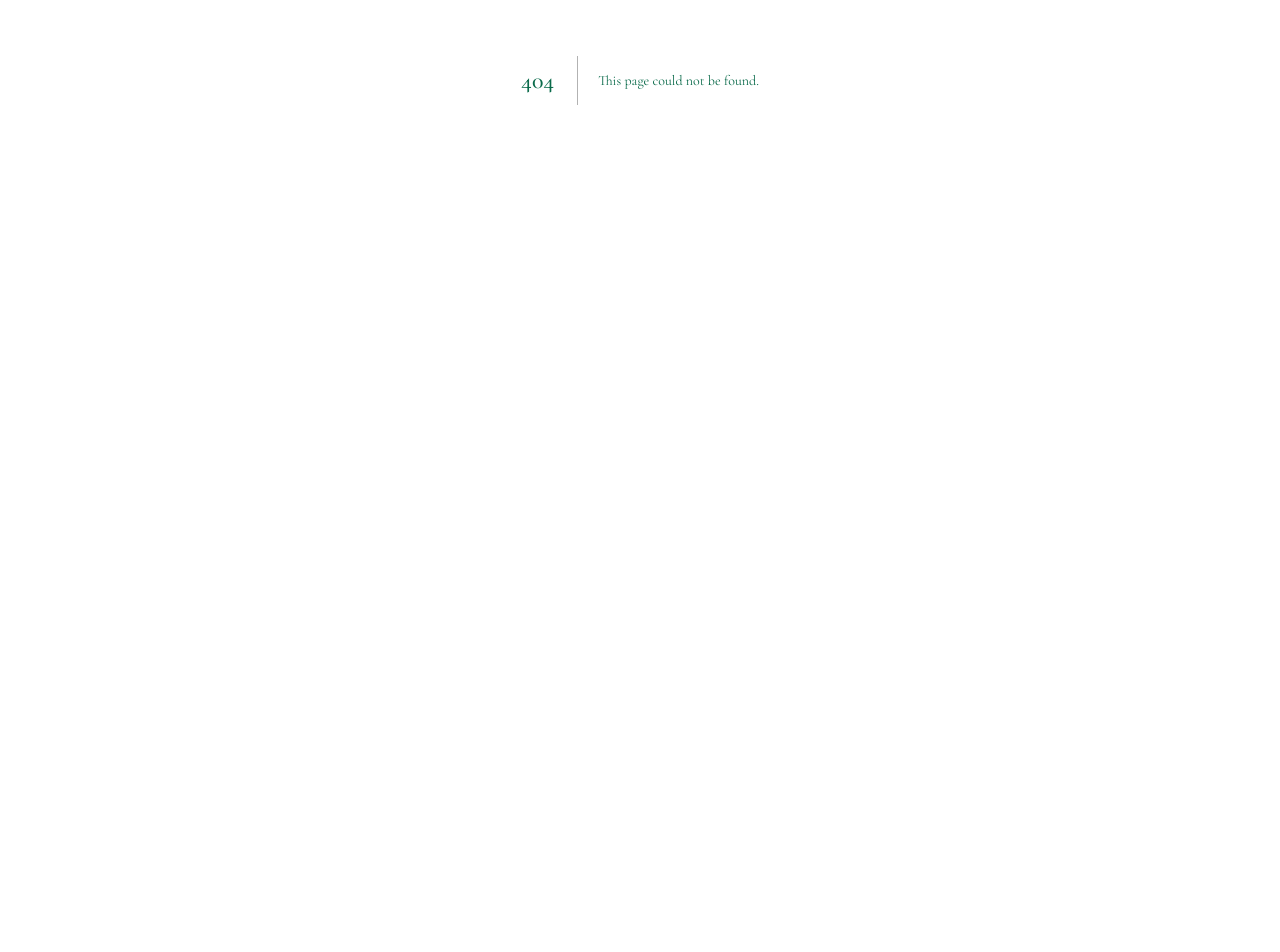
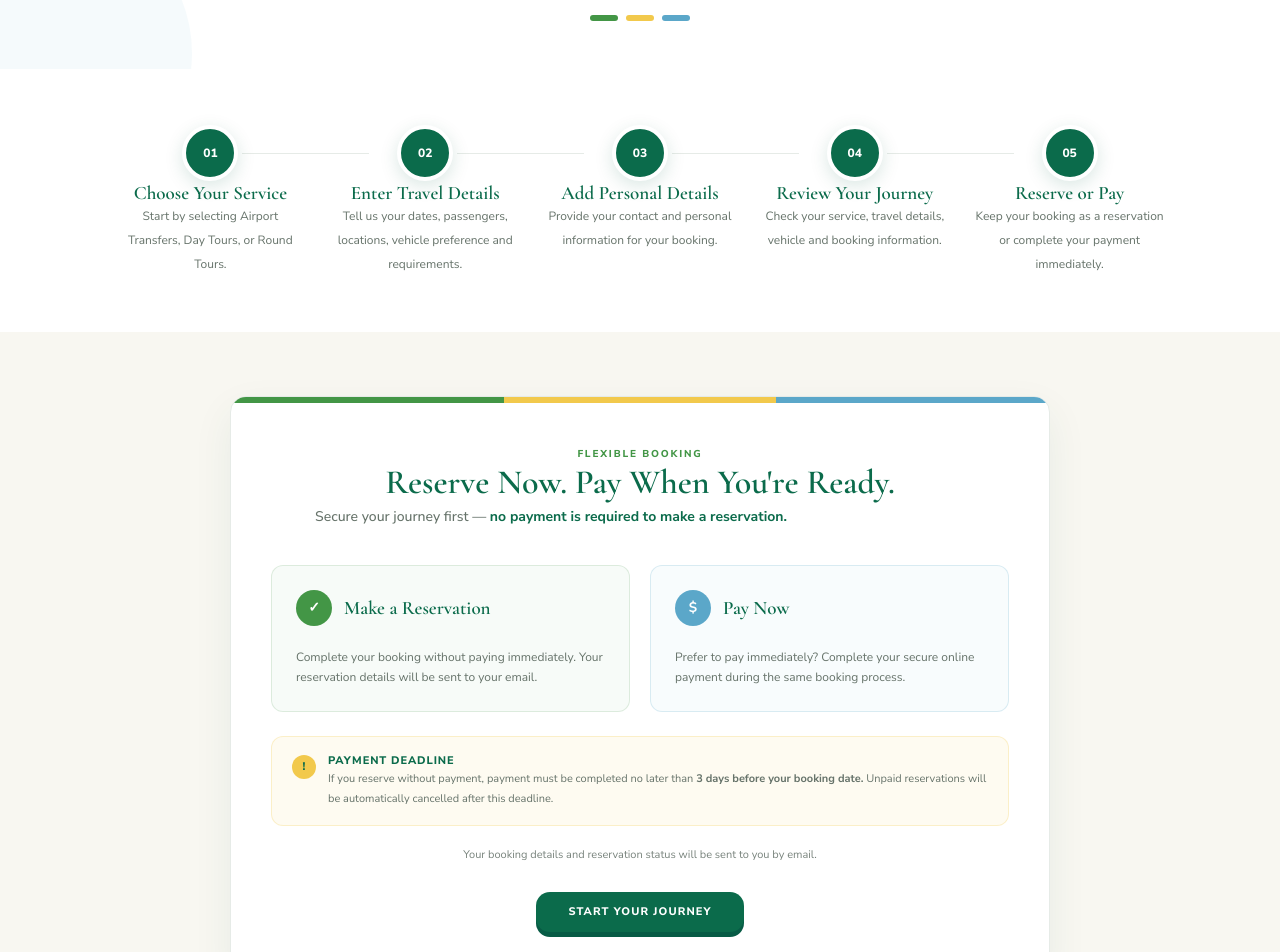
Before and after one commit to HansiHimasara/green-holiday-centre, a Next.js app: page /customer/booking in a window 1280 px wide. Before the commit this address had no page. Shown: the part 320-1272 px from the top of the page. Before the commit the page ends 800 px from the top, so only its background shows below. Built offline with nearby package versions, Linux system fonts and the light colour scheme.

Commit message:
feat: add customer booking entry page and refine vehicle flow

```diff
--- /dev/null
+++ b/app/customer/booking/page.tsx
@@ -0,0 +1,243 @@
+import Link from "next/link";
+
+import Header from "@/components/layout/Header";
+import Footer from "@/components/layout/Footer";
+
+export default function BookingPage() {
+  const steps = [
+    {
+      number: "01",
+      title: "Choose Your Service",
+      description:
+        "Start by selecting Airport Transfers, Day Tours, or Round Tours.",
+    },
+    {
+      number: "02",
+      title: "Enter Travel Details",
+      description:
+        "Tell us your dates, passengers, locations, vehicle preference and requirements.",
+    },
+    {
+      number: "03",
+      title: "Add Personal Details",
+      description:
+        "Provide your contact and personal information for your booking.",
+    },
+    {
+      number: "04",
+      title: "Review Your Journey",
+      description:
+        "Check your service, travel details, vehicle and booking information.",
+    },
+    {
+      number: "05",
+      title: "Reserve or Pay",
+      description:
+        "Keep your booking as a reservation or complete your payment immediately.",
+    },
+  ];
+
+  return (
+    <>
+      <Header />
+
+      <main className="min-h-screen bg-[#F8F7F1]">
+        {/* Hero */}
+        <section className="relative overflow-hidden bg-white">
+          <div className="pointer-events-none absolute -right-24 -top-24 h-72 w-72 rounded-full bg-[var(--green-primary)]/[0.06]" />
+
+          <div className="pointer-events-none absolute -bottom-32 -left-24 h-72 w-72 rounded-full bg-[var(--sky-blue)]/[0.06]" />
+
+          <div className="relative z-10 mx-auto w-full max-w-[1180px] px-6 pb-10 pt-16 md:px-10 md:pb-12 md:pt-20">
+            <div className="mx-auto max-w-[780px] text-center">
+              <p className="text-[11px] font-extrabold uppercase tracking-[0.2em] text-[var(--green-primary)]">
+                Your Journey Starts Here
+              </p>
+
+              <h1 className="mt-3 font-[var(--font-display)] text-[42px] font-semibold leading-tight text-[var(--green-dark)] md:text-[52px]">
+                Plan. Reserve. Travel.
+              </h1>
+
+              <p className="mx-auto mt-5 max-w-[650px] text-[15px] leading-7 text-[var(--text-secondary)]">
+                Choose your service, tell us about your journey, and decide
+                whether you want to reserve now or pay during the same booking
+                process.
+              </p>
+
+              <div className="mx-auto mt-7 flex w-fit items-center gap-2">
+                <span className="h-1.5 w-7 rounded-full bg-[var(--green-primary)]" />
+                <span className="h-1.5 w-7 rounded-full bg-[var(--yellow-golden)]" />
+                <span className="h-1.5 w-7 rounded-full bg-[var(--sky-blue)]" />
+              </div>
+            </div>
+          </div>
+        </section>
+
+        {/* Booking Flow */}
+        <section className="bg-white py-10 md:py-14">
+          <div className="mx-auto w-full max-w-[1180px] px-6 md:px-10">
+            <div className="mx-auto max-w-[1050px]">
+              <div className="grid gap-10 md:grid-cols-5 md:gap-6">
+                {steps.map((step, index) => (
+                  <div
+                    key={step.number}
+                    className="relative text-center"
+                  >
+                    {index < steps.length - 1 && (
+                      <div className="pointer-events-none absolute left-[calc(50%+32px)] right-[calc(-50%+32px)] top-7 hidden h-px bg-[var(--border-light)] md:block" />
+                    )}
+
+                    <div className="relative z-10 mx-auto flex h-14 w-14 items-center justify-center rounded-full border-4 border-white bg-[var(--green-dark)] text-[12px] font-extrabold text-white shadow-[0_5px_18px_rgba(7,91,69,0.15)]">
+                      {step.number}
+                    </div>
+
+                    <h3 className="mt-6 font-[var(--font-display)] text-[19px] font-semibold leading-tight text-[var(--green-dark)]">
+                      {step.title}
+                    </h3>
+
+                    <p className="mt-3 text-[12px] leading-6 text-[var(--text-secondary)]">
+                      {step.description}
+                    </p>
+                  </div>
+                ))}
+              </div>
+            </div>
+          </div>
+        </section>
+
+        {/* Reserve or Pay */}
+<section className="bg-[#F8F7F1] py-12 md:py-16">
+  <div className="mx-auto w-full max-w-[900px] px-6 md:px-10">
+    <div className="overflow-hidden rounded-2xl border border-[var(--border-light)] bg-white shadow-[0_15px_40px_rgba(7,91,69,0.07)]">
+      <div className="flex h-1.5 w-full">
+        <span className="flex-1 bg-[var(--green-primary)]" />
+        <span className="flex-1 bg-[var(--yellow-golden)]" />
+        <span className="flex-1 bg-[var(--sky-blue)]" />
+      </div>
+
+      <div className="px-6 py-10 md:px-10 md:py-11">
+        {/* Main Message */}
+        <div className="text-center">
+          <p className="text-[10px] font-extrabold uppercase tracking-[0.18em] text-[var(--green-primary)]">
+            Flexible Booking
+          </p>
+
+          <h2 className="mt-2 font-[var(--font-display)] text-[30px] font-semibold leading-tight text-[var(--green-dark)] md:text-[34px]">
+            Reserve Now. Pay When You&apos;re Ready.
+          </h2>
+
+          <p className="mx-auto mt-3 max-w-[560px] text-[14px] font-medium leading-6 text-[var(--text-secondary)]">
+            Secure your journey first — <span className="font-bold text-[var(--green-dark)]">no payment is required to make a reservation.</span>
+          </p>
+        </div>
+
+        {/* Two Options */}
+        <div className="mt-9 grid gap-5 md:grid-cols-2">
+          <div className="rounded-xl border border-[var(--green-primary)]/15 bg-[var(--green-primary)]/[0.04] p-6">
+            <div className="flex items-center gap-3">
+              <div className="flex h-9 w-9 shrink-0 items-center justify-center rounded-full bg-[var(--green-primary)] text-sm font-bold text-white">
+                ✓
+              </div>
+
+              <h3 className="font-[var(--font-display)] text-[19px] font-semibold text-[var(--green-dark)]">
+                Make a Reservation
+              </h3>
+            </div>
+
+            <br></br>
+
+            <p className="mt-3 text-[12px] leading-5 text-[var(--text-secondary)]">
+              Complete your booking without paying immediately. Your
+              reservation details will be sent to your email.
+            </p>
+          </div>
+
+          <div className="rounded-xl border border-[var(--sky-blue)]/20 bg-[var(--sky-blue)]/[0.04] p-6">
+            <div className="flex items-center gap-3">
+              <div className="flex h-9 w-9 shrink-0 items-center justify-center rounded-full bg-[var(--sky-blue)] text-sm font-bold text-white">
+                $
+              </div>
+
+              <h3 className="font-[var(--font-display)] text-[19px] font-semibold text-[var(--green-dark)]">
+                Pay Now
+              </h3>
+            </div>
+
+            <br></br>
+
+            <p className="mt-3 text-[12px] leading-5 text-[var(--text-secondary)]">
+              Prefer to pay immediately? Complete your secure online payment
+              during the same booking process.
+            </p>
+          </div>
+        </div>
+
+        {/* Payment Reminder */}
+        <div className="mt-6 rounded-xl border border-[var(--yellow-golden)]/25 bg-[var(--yellow-golden)]/[0.08] px-5 py-4">
+          <div className="flex items-start gap-3">
+            <div className="mt-0.5 flex h-6 w-6 shrink-0 items-center justify-center rounded-full bg-[var(--yellow-golden)] text-[11px] font-extrabold text-[var(--green-dark)]">
+              !
+            </div>
+
+            <div>
+              <p className="text-[11px] font-extrabold uppercase tracking-[0.08em] text-[var(--green-dark)]">
+                Payment Deadline
+              </p>
+
+              <p className="mt-1 text-[11px] leading-5 text-[var(--text-secondary)]">
+                If you reserve without payment, payment must be completed
+                no later than <strong>3 days before your booking date.</strong>{" "}
+                Unpaid reservations will be automatically cancelled after this
+                deadline.
+              </p>
+            </div>
+          </div>
+        </div>
+
+        {/* Email Note */}
+        <br></br>
+        <p className="mt-6 text-center text-[11px] text-[var(--text-muted)]">
+          Your booking details and reservation status will be sent to you by
+          email.
+        </p>
+
+        {/* Start Journey */}
+        <div className="mt-7 flex justify-center">
+          <Link
+            href="/customer/booking/airport-transfer"
+            className="
+              inline-flex
+              items-center
+              justify-center
+              rounded-lg
+              bg-[var(--green-dark)]
+              px-8
+              py-3
+              text-[11px]
+              font-extrabold
+              uppercase
+              tracking-[0.1em]
+              !text-white
+              shadow-[0_5px_0_var(--green-forest)]
+              transition-all
+              duration-300
+              hover:-translate-y-1
+              hover:bg-[var(--green-primary)]
+              hover:shadow-[0_7px_0_var(--green-forest),0_10px_20px_rgba(7,91,69,0.15)]
+            "
+          >
+            Start Your Journey
+          </Link>
+        </div>
+      </div>
+    </div>
+  </div>
+</section>
+
+
+      </main>
+
+      <Footer />
+    </>
+  );
+}
--- a/app/customer/booking/summary/page.tsx
+++ b/app/customer/booking/summary/page.tsx
@@ -55,7 +55,6 @@ export default function BookingSummaryPage() {
           TOP WHITE AREA
       ========================================== */}
       <section className="relative overflow-hidden bg-white">
-
         <div className="relative z-10">
           {/* Service Tabs */}
           <div className="mx-auto w-full max-w-[1280px] px-6 pt-7 md:px-10">
@@ -79,7 +78,6 @@ export default function BookingSummaryPage() {
           SUMMARY AREA
       ========================================== */}
       <section className="relative overflow-hidden bg-[#F8F7F1] py-10">
-
         <div className="relative z-10 mx-auto w-full max-w-[1280px] px-6 md:px-10">
           {/* ==========================================
               MAIN SUMMARY CARD
@@ -248,13 +246,21 @@ export default function BookingSummaryPage() {
               {/* ==========================================
                   BUTTONS
               ========================================== */}
-              <div className="mt-7 flex items-center justify-between">
+              <div className="mt-7 flex flex-col gap-4 sm:flex-row sm:items-center sm:justify-between">
                 <Button
                   href="/customer/booking/customer-details"
                   variant="outline"
                   className="min-w-[90px]"
                 >
                   Back
+                </Button>
+
+                <div className="flex flex-col gap-3 sm:flex-row sm:items-center">
+                  <Button
+                    variant="outline"
+                    className="min-w-[180px]"
+                  >
+                    Make a Reservation
                   </Button>
 
                   <Button
@@ -267,6 +273,7 @@ export default function BookingSummaryPage() {
               </div>
             </div>
           </div>
+        </div>
       </section>
     </BookingPageShell>
   );
--- a/app/customer/vehicles/page.tsx
+++ b/app/customer/vehicles/page.tsx
@@ -58,11 +58,11 @@ export default function VehiclesPage() {
               description="Explore our selection of reliable and comfortable vehicles designed for private journeys across Sri Lanka."
             />
 
-            {/* Small visual accent */}
+            {/* Equal Colour Dashes */}
             <div className="mx-auto mt-7 flex w-fit items-center gap-2">
-              <span className="h-1.5 w-10 rounded-full bg-[var(--green-primary)]" />
-              <span className="h-1.5 w-5 rounded-full bg-[#FFD34E]" />
-              <span className="h-1.5 w-3 rounded-full bg-[#5B8DB8]" />
+              <span className="h-1.5 w-6 rounded-full bg-[var(--green-primary)]" />
+              <span className="h-1.5 w-6 rounded-full bg-[var(--yellow-golden)]" />
+              <span className="h-1.5 w-6 rounded-full bg-[var(--sky-blue)]" />
             </div>
           </div>
         </section>
--- a/app/page.tsx
+++ b/app/page.tsx
@@ -133,7 +133,7 @@ export default function HomePage() {
                     BEGIN YOUR JOURNEY
                 ===================================================== */}
                 <Link
-                  href="/customer/vehicles"
+                  href="/customer/booking"
                   className="
                     group
                     relative
@@ -635,7 +635,7 @@ export default function HomePage() {
                 {/* CTA */}
                 <div className="mt-9 flex justify-center">
                   <Link
-                    href="/customer/vehicles"
+                    href="/customer/booking"
                     className="
                       group
                       inline-flex
--- a/components/vehicles/VehicleFilters.tsx
+++ b/components/vehicles/VehicleFilters.tsx
@@ -41,9 +41,11 @@ export default function VehicleFilters() {
         <div className="rounded-2xl border border-white/15 bg-white/10 p-5 backdrop-blur-sm md:p-6">
           <div className="flex flex-wrap items-end gap-5">
             {/* Vehicle type */}
-            <div className="min-w-[200px] flex-1">
+            <div>
+              <label className="mb-2 block text-sm font-semibold text-white">
+                Vehicle Type
+              </label>
               <Select
-                label="Vehicle Type"
                 placeholder="All Categories"
                 options={[
                   { label: "Sedan", value: "sedan" },
@@ -55,9 +57,11 @@ export default function VehicleFilters() {
             </div>
 
             {/* Passenger count */}
-            <div className="min-w-[200px] flex-1">
+            <div>
+              <label className="mb-2 block text-sm font-semibold text-white">
+                Passengers
+              </label>
               <Select
-                label="Passengers"
                 placeholder="Any Passenger Count"
                 options={[
                   { label: "1 - 4", value: "1-4" },
@@ -68,9 +72,11 @@ export default function VehicleFilters() {
             </div>
 
             {/* Luggage capacity */}
-            <div className="min-w-[200px] flex-1">
+            <div>
+              <label className="mb-2 block text-sm font-semibold text-white">
+                Luggage
+              </label>
               <Select
-                label="Luggage"
                 placeholder="Any Luggage Capacity"
                 options={[
                   {
```
Lines whose indentation alone changed are shown as unchanged.
